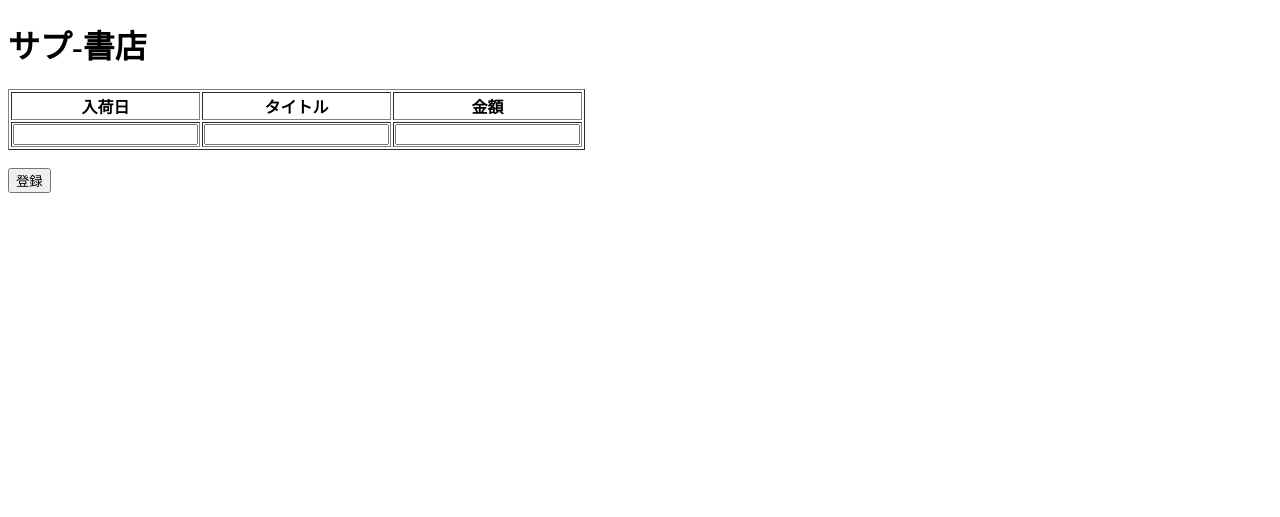
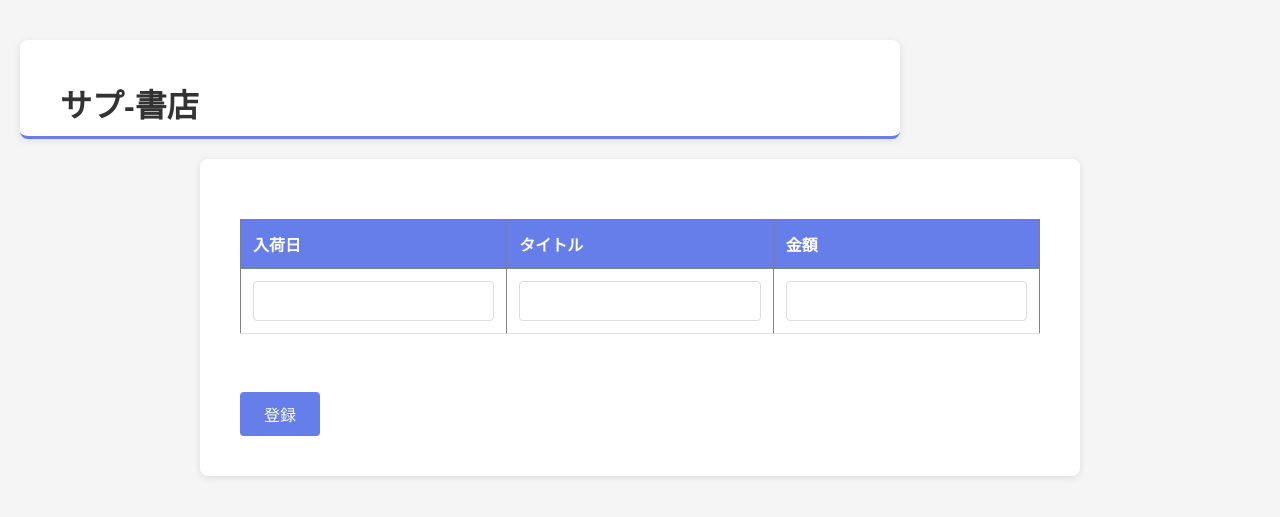
Before and after one commit to cozy-666/Flask_study, a Flask app: page /form in a window 1280 px wide. Shown: the top 517 px of the page. Run offline with Flask 3, Linux system fonts and the light colour scheme.

Commit message:
スタイリング

```diff
--- a/flaskr/static/style.css
+++ b/flaskr/static/style.css
@@ -1,11 +1,101 @@
+/* 全体のスタイル */
 body {
-    font-family: Arial, sans-serif;
-    max-width: 600px;
-    margin: 50px auto;
+    font-family: 'Hiragino Sans', 'Hiragino Kaku Gothic ProN', 'Noto Sans JP', sans-serif;
+    background-color: #f5f5f5;
+    margin: 0;
+    padding: 40px 20px;
+}
+
+/* コンテンツを中央寄せ */
+body > * {
+    max-width: 800px;
+    margin: 0 auto;
+    background: white;
+    padding: 40px;
+    border-radius: 8px;
+    box-shadow: 0 2px 8px rgba(0, 0, 0, 0.1);
+}
+
+/* 見出し */
+h1 {
+    color: #333;
+    margin: 0 0 20px 0;
+    font-size: 2em;
+    border-bottom: 3px solid #667eea;
+    padding-bottom: 10px;
+}
+
+h2 {
+    color: #666;
+    margin: 0 0 30px 0;
+    font-size: 1.3em;
+    font-weight: normal;
+}
+
+/* テーブル */
+table {
+    width: 100%;
+    border-collapse: collapse;
+    margin: 20px 0;
+}
+
+th {
+    background-color: #667eea;
+    color: white;
+    padding: 12px;
+    text-align: left;
+}
+
+td {
+    padding: 12px;
+    border-bottom: 1px solid #ddd;
+}
+
+tr:hover {
+    background-color: #f9f9f9;
+}
+
+/* 入力フォーム */
+input[type="text"] {
+    width: 100%;
+    padding: 10px;
+    border: 1px solid #ddd;
+    border-radius: 4px;
+    font-size: 1em;
+    box-sizing: border-box;
+}
+
+input[type="text"]:focus {
+    outline: none;
+    border-color: #667eea;
+}
+
+/* ボタン */
+input[type="submit"], a {
+    background-color: #667eea;
+    color: white;
+    padding: 10px 24px;
+    border: none;
+    border-radius: 4px;
+    font-size: 1em;
+    cursor: pointer;
+    text-decoration: none;
+    display: inline-block;
+    margin-top: 20px;
+}
+
+input[type="submit"]:hover, a:hover {
+    background-color: #5568d3;
+}
+
+/* リンク */
+a {
+    display: inline-block;
+}
+
+/* 空のメッセージ */
+p {
+    color: #999;
+    text-align: center;
     padding: 20px;
 }
-
-input, button {
-    padding: 10px;
-    margin: 5px;
-}
--- a/flaskr/templates/form.html
+++ b/flaskr/templates/form.html
@@ -3,6 +3,8 @@
     <head>
         <meta charset="UTF-8">
         <title>サプ-アプリ</title>
+        <link rel="stylesheet" href="{{ url_for('static', filename='style.css') }}">
+
     </head>
     <body>
         <h1>サプ-書店</h1>
```
